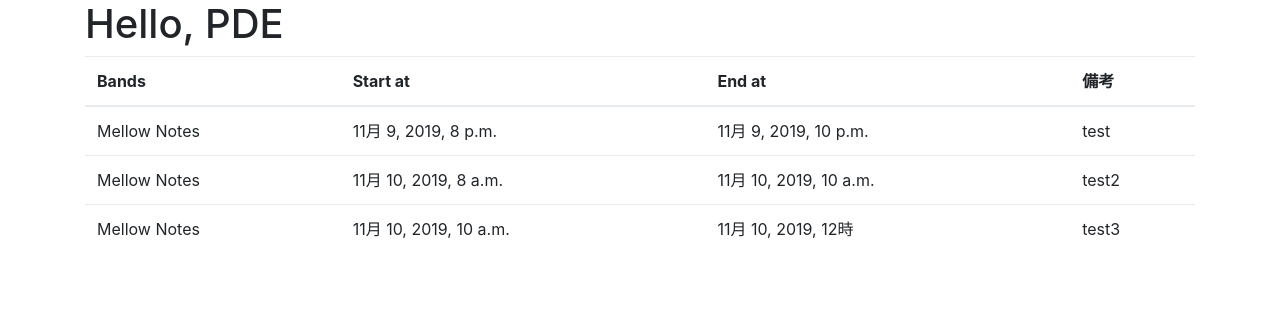
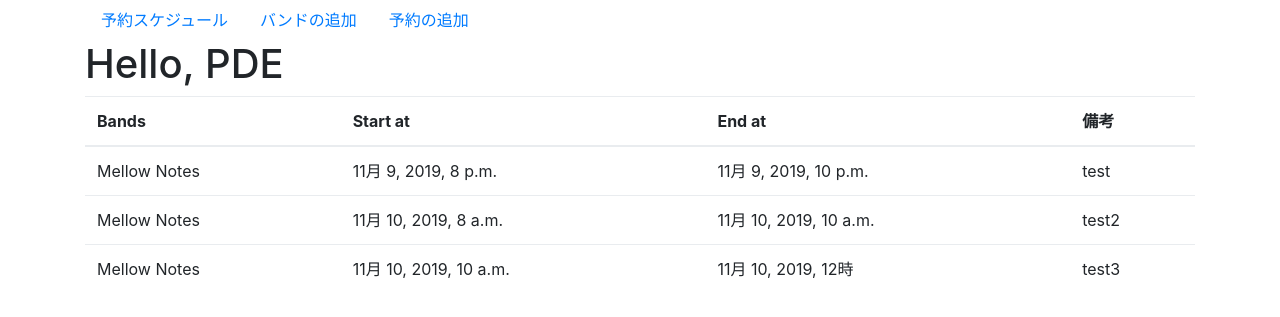
Before and after one commit to RingSho/pde_reservation_system, a Django app: page /equipment_management/ in a window 1280 px wide. Shown: the top 317 px of the page. Run offline with Django 3.2, Linux system fonts and the light colour scheme; data comes from the database, SQL or seed files in the repository; some libraries are stand-ins or nearby versions.

Commit message:
add: nav bar

```diff
--- a/equipment_management/templates/equipment_management/base.html
+++ b/equipment_management/templates/equipment_management/base.html
@@ -11,6 +11,11 @@
   </head>
   <body>
     <div class="container">
+        <nav class="nav">
+            <a class="nav-link" href="{% url 'equipment:index' %}">予約スケジュール</a>
+            <a class="nav-link" href="{% url 'equipment:add_band' %}">バンドの追加</a>
+            <a class="nav-link" href="#!">予約の追加</a>
+          </nav>
       {% block content %}
       {% endblock %}
     </div>
--- a/equipment_management/urls.py
+++ b/equipment_management/urls.py
@@ -1,5 +1,7 @@
 from django.urls import path
 from . import views
+
+app_name = 'equipment'
 
 urlpatterns = [
   path('', views.index, name='index'),
--- a/equipment_management/views.py
+++ b/equipment_management/views.py
@@ -16,7 +16,7 @@ def add_band(request):
 
   if request.method == 'POST' and form.is_valid():
     form.save()
-    return redirect('index')
+    return redirect('equipment:index')
 
   context = {
     'form' : BandCreateForm()
```
